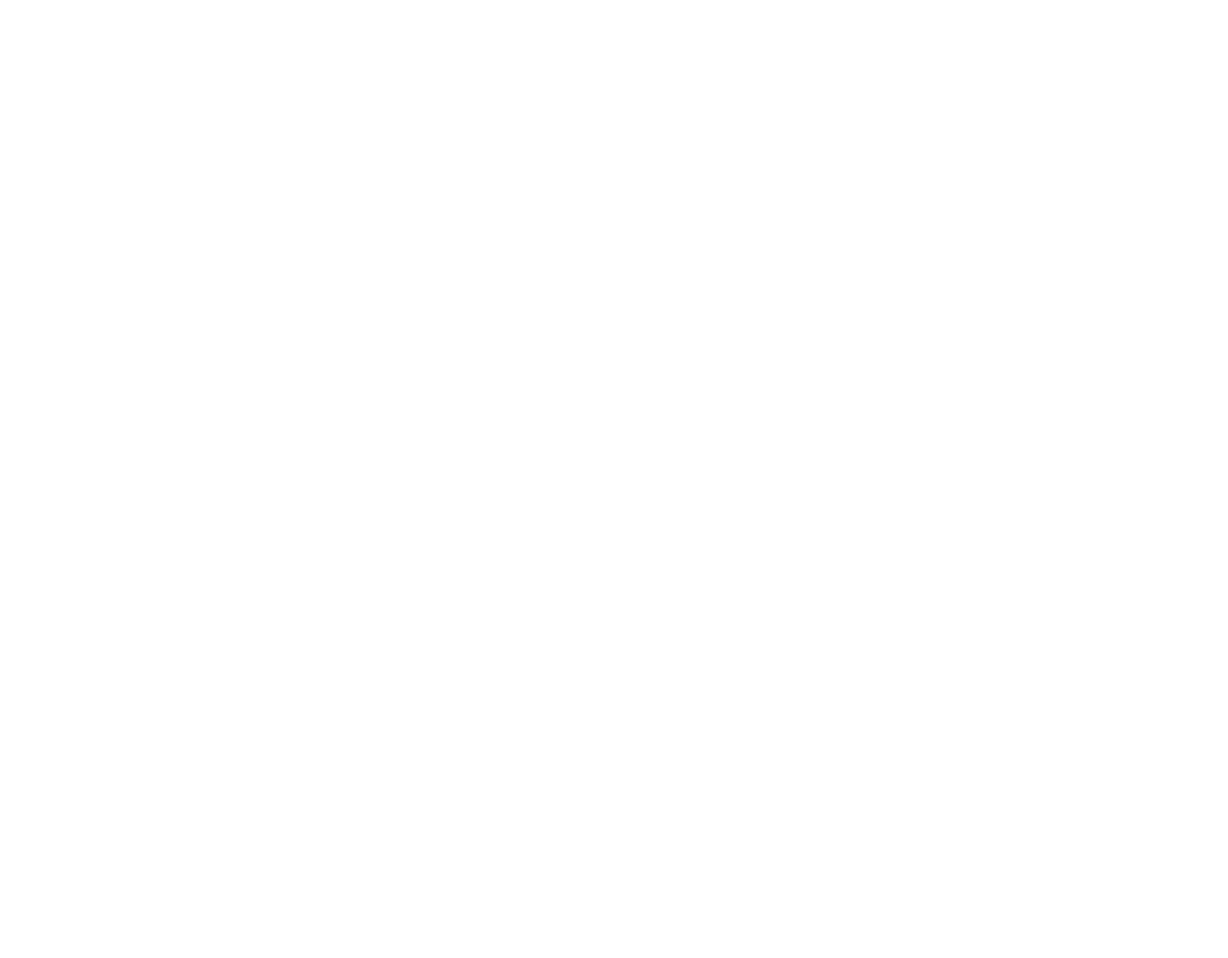
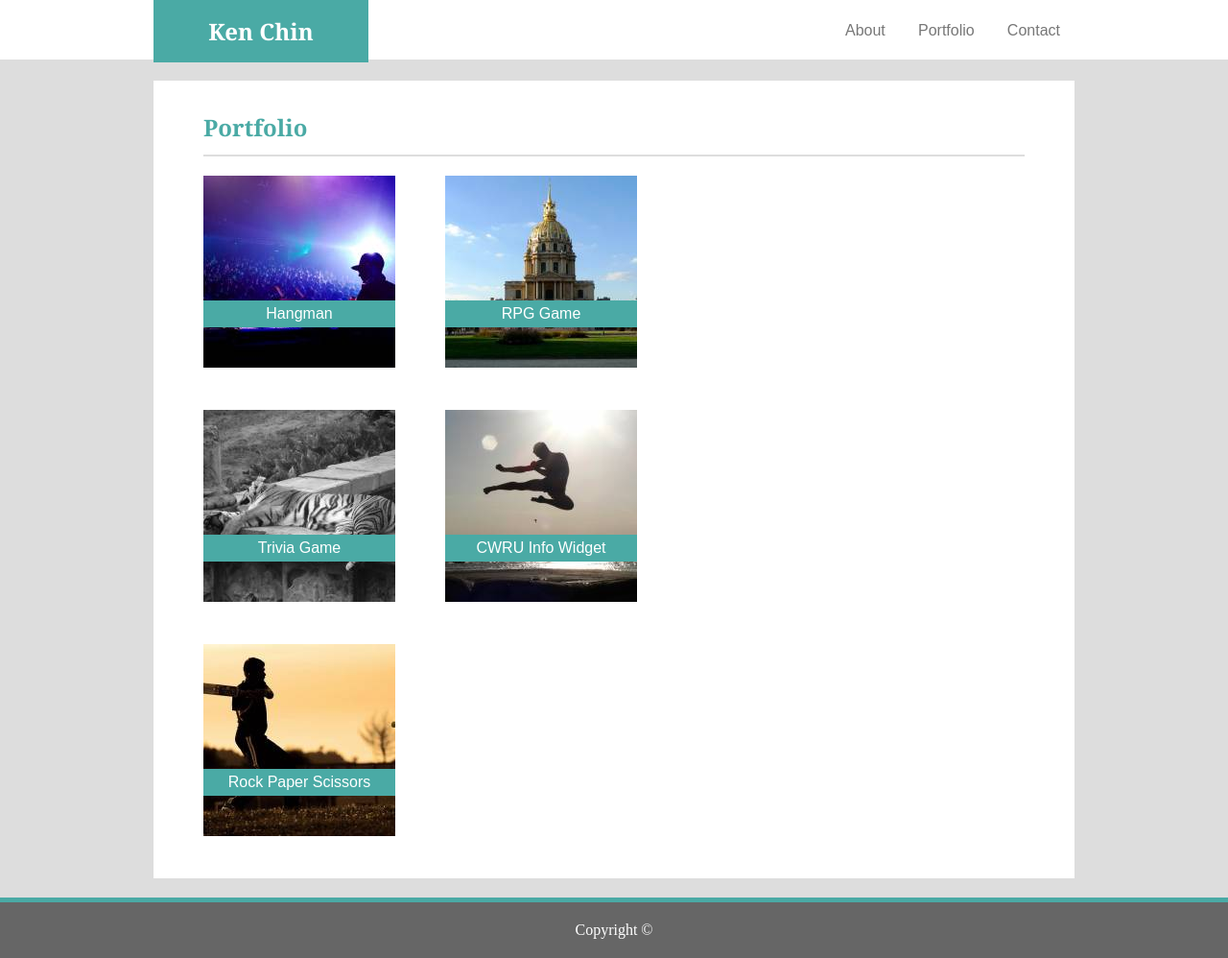
Before and after one commit to chinkenn/Basic-Portfolio, a plain HTML site: page portfolio.html in a window 1280 px wide. Shown: the whole page at 96% size. Before the commit the page ends 800 px from the top, so only its background shows below. Drawn offline with Linux system fonts and the light colour scheme.

Commit message:
portfolio and contact update

```diff
--- a/assets/css/style.css
+++ b/assets/css/style.css
@@ -49,18 +49,20 @@ a {
 h2 {
     color: #4aaaa5;
     font-family: "Georgia", Times, Times New Roman, serif;
-    padding: 12px;
+    padding: 12px 0;
     border-bottom: 2px solid #dddddd;
-    margin: 0 40px;
+    margin: 0 52px;
 }
 
 .img1 {
     float: left;
-    padding: 20px 40px;
+    margin: 0 52px;
+    padding: 20px 0px;
 }
 
 p {
-    padding: 0 40px;
+    padding: 0px 0px;
+    margin: 20px 52px;
     color: #777777;
 }
 
@@ -71,8 +73,79 @@ footer {
     text-align: center;
     border-top: 5px solid #4aaaa5;
     padding: 20px;
-    position: absolute;
+    position: static;
     bottom: 0;
     right: 0;
     left: 0;
 }
+
+form {
+    padding: 20px 52px;
+    font-family: "Arial", "Helvetica Neue", Helvetica, sans-serif;
+    color: #777777;
+}
+
+input[type=text] {
+    width: 100%;
+    margin: 10px 0;
+    padding: 5px;
+    border-width: 1px;
+    border-color: #dddddd;
+}
+
+textarea {
+    width: 100%;
+    margin: 10px 0;
+    padding: 5px;
+    border-width: 1px;
+    border-color: #dddddd;
+}
+
+input[type=submit] {
+    background-color: #4aaaa5;
+    color: #ffffff;
+    padding: 20px 30px;
+    font-size: 1em;
+    margin: 10px 0;
+}
+
+.imgLeft {
+    position: relative;
+    margin: 0 52px;
+    padding: 20px 0;
+    float: left;
+}
+
+.imgRight {
+    position: relative;
+    padding: 20px;
+}
+
+.imgLast{
+    position: relative;
+    margin: 0 52px;
+    padding: 20px 0;
+}
+
+.textTag {
+    position: absolute;
+    top: 150px;
+    width: 200px;
+    text-align: center;
+    background-color: #4aaaa5;
+    font-family: "Arial", "Helvetica Neue", Helvetica, sans-serif;
+    color: #ffffff;
+    padding: 5px 0;
+}
+
+.textRight{
+    position: absolute;
+    top: 150px;
+    text-align: center;
+    left: 304px;
+    width: 200px;
+    background-color: #4aaaa5;
+    font-family: "Arial", "Helvetica Neue", Helvetica, sans-serif;
+    color: #ffffff;
+    padding: 5px 0;
+}
--- a/contact.html
+++ b/contact.html
@@ -0,0 +1,39 @@
+<!DOCTYPE html>
+<html>
+    <head>
+        <title>Contact Me</title>
+        <link rel="stylesheet" type="text/css" href="assets/css/style.css">
+    </head>
+
+    <body>
+        <header>
+            <section class="head">
+                <h1>Ken Chin</h1>
+                <div class="link">
+                    <a href="index.html">About</a>
+                    <a href="portfolio.html">Portfolio</a>
+                    <a href="contact.html">Contact</a>
+                </div>
+            </section>
+        </header>
+
+        <div class="content">
+            <h2>Contact</h2>
+            <form>
+                Name<br>
+                <input type="text" name="name"><br>
+                Email<br>
+                <input type="text" name="email"><br>
+                Message<br>
+                <textarea rows="15" cols="100%"></textarea><br>
+                <input type="submit" value="Submit"></input>
+            </form>
+        </div>
+
+        <footer>Copyright &copy</footer>
+
+    </body>
+
+
+
+</html>
--- a/portfolio.html
+++ b/portfolio.html
@@ -0,0 +1,49 @@
+<!DOCTYPE html>
+<html>
+    <head>
+        <title>Portfolio</title>
+        <link rel="stylesheet" type="text/css" href="assets/css/style.css">
+    </head>
+
+    <body>
+        <header>
+            <section class="head">
+                <h1>Ken Chin</h1>
+                <div class="link">
+                    <a href="index.html">About</a>
+                    <a href="portfolio.html">Portfolio</a>
+                    <a href="contact.html">Contact</a>
+                </div>
+            </section>
+        </header>
+
+        <div class="content">
+            <h2>Portfolio</h2>
+            <div class="imgLeft">
+                <img src="assets/images/image1.jpeg">
+                <div class="textTag">Hangman</div>
+            </div>
+            <div class="imgRight">
+                <img src="assets/images/image2.jpeg">
+                <div class="textRight">RPG Game</div>
+                <br>
+            </div>
+            <div class="imgLeft">
+                <img src="assets/images/image3.jpeg">
+                <div class="textTag">Trivia Game</div>
+            </div>
+            <div class="imgRight">
+                <img src="assets/images/image4.jpeg">
+                <div class="textRight">CWRU Info Widget</div>
+                <br>
+            </div>
+            <div class="imgLast">
+                <img src="assets/images/image5.jpeg">
+                <div class="textTag">Rock Paper Scissors</div>
+                <br>
+            </div>
+        </div>
+
+        <footer>Copyright &copy</footer>
+
+    </body>
```
Also changed, not shown: index.html (+1 -1 lines), assets/images/image1.jpeg (added), assets/images/image2.jpeg (added), assets/images/image3.jpeg (added), assets/images/image4.jpeg (added), assets/images/image5.jpeg (added).
